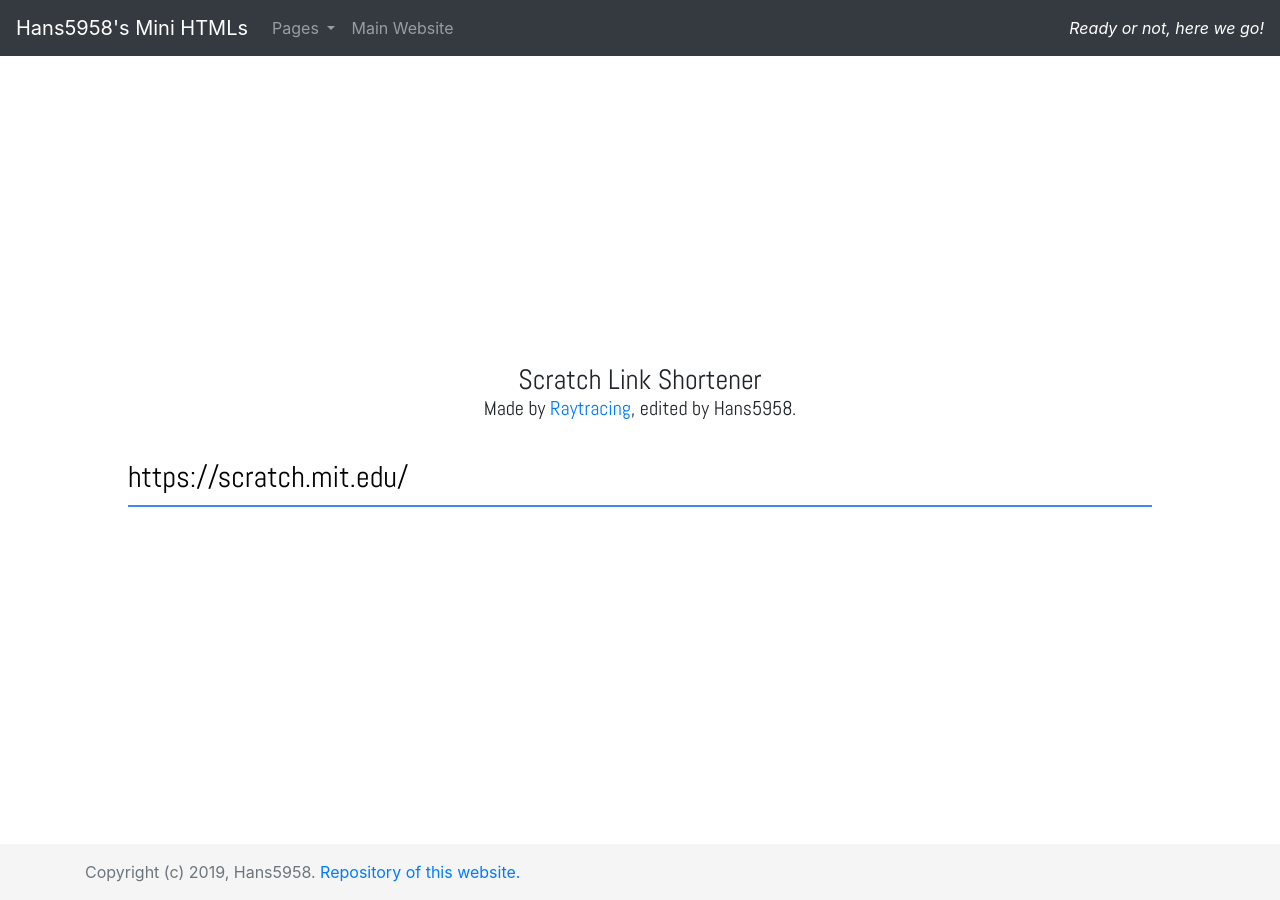
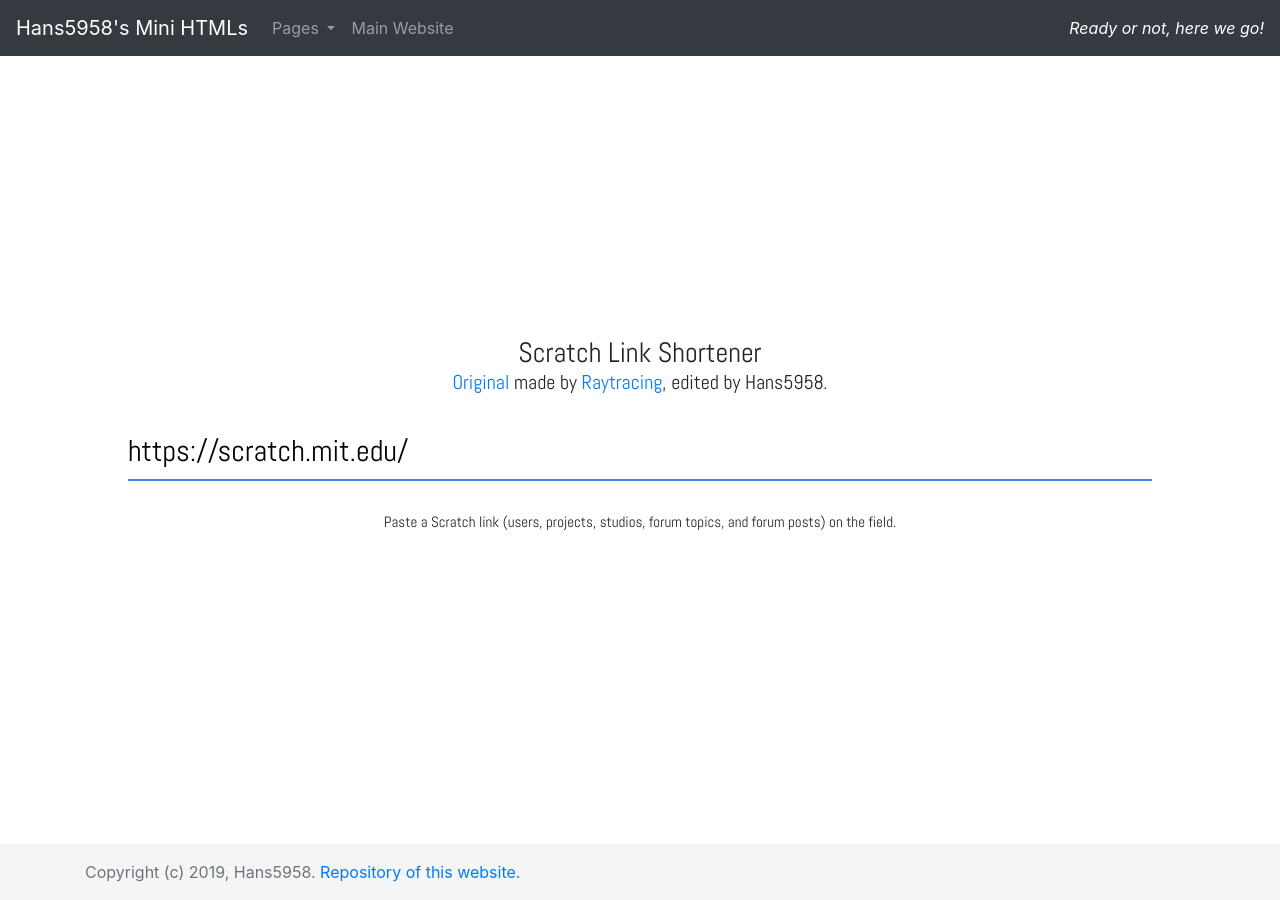
Before and after one commit to Hans5958/mini-htmls, a Jekyll site: the page built from scratch-link-shortener.html, in a window 1280 px wide. Built offline with Jekyll 4.4.1, drawn with Linux system fonts in a browser that asks for light colours; comment, search, counter and statistics services are not loaded; a style sheet for code colours, icons or effects is not loaded; some of the changed lines change nothing that is shown.

Commit message:
Code cleanup and update to Scratch Link Shortener

```diff
--- a/scratch-link-shortener.html
+++ b/scratch-link-shortener.html
@@ -8,40 +8,55 @@
 <style>
 	#maindata {
 		font-family: 'Abel';
-		font-size:30px;
+		font-size: 30px;
 		text-align: center;
-		display:table-cell;
-		vertical-align:middle;
+		display: table-cell;
+		vertical-align: middle;
 		height: calc(100vh - 160px);
 		width: 100vw;
-		border:none;
+		border: none;
 	}
-	h3, h5, .redirect {
+
+	h3,
+	h5,
+	.redirect {
 		margin: 0
 	}
+
 	p {
 		margin-top: 30px
 	}
+
+	#help {
+		font-size: 50%
+	}
+
 	body {
 		vertical-align: middle;
 		margin: 0
 	}
+
 	input {
 		font-family: 'Abel';
-		padding:35px 0px 5px;
+		padding: 35px 0px 5px;
 		width: 80vw;
-		font-size:30px;
-		border:none;
+		font-size: 30px;
+		border: none;
 		border-bottom: 2px solid #4287f5;
 	}
+
 	button:hover {
-		transition-duration:0.5s;
-		background-color:#1d6ef0;
+		transition-duration: 0.5s;
+		background-color: #1d6ef0;
 	}
+
 	button:focus {
 		outline: none;
 	}
-	input:focus {outline:none;}
+
+	input:focus {
+		outline: none;
+	}
 </style>
 
 <div id="maindata">
@@ -50,27 +65,28 @@
 	<button id="button">Get Link</button>
 	-->
 	<h3>Scratch Link Shortener</h3>
-	<h5>Made by <a href="https://scratch.mit.edu/users/Raytracing">Raytracing</a>, edited by Hans5958.</h5>
+	<h5><a href="https://scrc.tk">Original</a> made by <a href="https://scratch.mit.edu/users/Raytracing">Raytracing</a>, edited by Hans5958.</h5>
 	<input id="input" value="https://scratch.mit.edu/"></input>
+	<p id="help">Paste a Scratch link (users, projects, studios, forum topics, and forum posts) on the field.</p>
 	<p id="output"></p>
 </div>
 <br>
 
 <script>
+	// Preparing variables.
 
-const alpha = ["!","\"","#","$","&","\'","(",")","*","+",",","-",".","0","1","2","3","4","5","6","7","8","9",":",";","<","=",">","?","@","A","B","C","D","E","F","G","H","I","J","K","L","M","N","O","P","Q","R","S","T","U","V","W","X","Y","Z","[","\\","]","^","_","`","a","b","c","d","e","f","g","h","i","j","k","l","m","n","o","p","q","r","s","t","u","v","w","x","y","z","{","|","}","~"];
-const profilealpha = ["-","_","1","2","3","4","5","6","7","8","9","0","a","b","c","d","e","f","g","h","i","j","k","l","m","n","o","p","q","r","s","t","u","v","w","x","y","z"];
+	const alpha = ["!", "\"", "#", "$", "&", "\'", "(", ")", "*", "+", ",", "-", ".", "0", "1", "2", "3", "4", "5", "6", "7", "8", "9", ":", ";", "<", "=", ">", "?", "@", "A", "B", "C", "D", "E", "F", "G", "H", "I", "J", "K", "L", "M", "N", "O", "P", "Q", "R", "S", "T", "U", "V", "W", "X", "Y", "Z", "[", "\\", "]", "^", "_", "`", "a", "b", "c", "d", "e", "f", "g", "h", "i", "j", "k", "l", "m", "n", "o", "p", "q", "r", "s", "t", "u", "v", "w", "x", "y", "z", "{", "|", "}", "~"];
+	const profilealpha = ["-", "_", "1", "2", "3", "4", "5", "6", "7", "8", "9", "0", "a", "b", "c", "d", "e", "f", "g", "h", "i", "j", "k", "l", "m", "n", "o", "p", "q", "r", "s", "t", "u", "v", "w", "x", "y", "z"];
 	const type = ["users", "projects", "studios", "discuss/topic", "discuss/post"]
+	//	const shortDomain = location.href.slice(location.protocol.length + 2)
+	const shortDomain = "scrc.us.to"
+	let firstTimeHelpHidden = false
 
 	const inputField = document.getElementById("input")
 	const outputField = document.getElementById("output")
 
-function redirect(x) {
-	if (x) {
-		document.getElementById("maindata").innerHTML = "<p class=\"redirect\">Redirecting to...</p><p class=\"redirect\">" + x + "</p>"
-		document.location = x
-	}
-}
+	// This whole part is for the short URl encoding and decoding.
+	// It has been broken to several functions (or objects) for a better understanding.
 
 	const shortID = {
 		encode(array) {
@@ -105,12 +121,9 @@
 	const encode = {
 		numerical(value) {
 			var encode = "";
-		for (var i = 0; i < 555; i++) {
-			if (value > 0) {
-				console.log(value%alpha.length)
-				encode = encode+alpha[(value%alpha.length)];
-			}
-			value = (value-value%alpha.length)/alpha.length;
+			while (value > 0) {
+				encode = encode + alpha[(value % alpha.length)];
+				value = (value - value % alpha.length) / alpha.length;
 			}
 			return encode
 		},
@@ -118,16 +131,14 @@
 		profile(value) {
 			var userID = 0;
 			var multi = 1;
-		for (var i = 0;i<value.length;i++) {
-			userID += multi*(profilealpha.indexOf(value[i].toLowerCase()));
+			for (var i = 0; i < value.length; i++) {
+				userID += multi * (profilealpha.indexOf(value[i].toLowerCase()));
 				multi *= profilealpha.length;
 			}
 			var encode = "";
-		for (var i = 0; i < 15; i++) {
-			if (userID > 0 || i == 0) {
-				encode = encode+alpha[(userID%alpha.length)];
-			}
-			userID = (userID-userID%alpha.length)/alpha.length;
+			while (userID > 0) {
+				encode = encode + alpha[(userID % alpha.length)];
+				userID = (userID - userID % alpha.length) / alpha.length;
 			}
 			return encode
 		}
@@ -139,8 +150,8 @@
 			// decode project data
 			var decode = 0;
 			var multi = 1;
-		for (var i = 0;i<value.length;i++) {
-			decode += multi*(alpha.indexOf(value[i]));
+			for (var i = 0; i < value.length; i++) {
+				decode += multi * (alpha.indexOf(value[i]));
 				multi *= alpha.length
 			}
 
@@ -151,16 +162,14 @@
 			// decode profile data
 			var userID = 0;
 			var multi = 1;
-		for (var i = 0;i<value.length;i++) {
-			userID += (alpha.indexOf(value[i]))*multi
+			for (var i = 0; i < value.length; i++) {
+				userID += (alpha.indexOf(value[i])) * multi
 				multi *= alpha.length
 			}
 			var decode = "";
-		for (var i = 0; i < 15; i++) {
-			if (userID > 0 || i == 0) {
-				decode += profilealpha[(userID%profilealpha.length)]
-			}
-			userID = (userID-(userID%profilealpha.length))/profilealpha.length;
+			while (userID > 0) {
+				decode += profilealpha[(userID % profilealpha.length)]
+				userID = (userID - (userID % profilealpha.length)) / profilealpha.length;
 			}
 
 			return decode
@@ -170,10 +179,19 @@
 	function getURL(link) {
 		outputDest = convURL.toDest(link)
 		if (outputDest[0] === "users") {
-		return location.href.slice(location.protocol.length + 2) + "?" + encode.profile(outputDest[1])
+			return shortDomain + "?" + encode.profile(outputDest[1])
 		} else {
 			outputID = shortID.encode(outputDest)
-		return location.href.slice(location.protocol.length + 2) + "#" + encode.numerical(outputID)
+			return shortDomain + "#" + encode.numerical(outputID)
+		}
+	}
+
+	// Redirecting when a short ID hash present.
+
+	function redirect(x) {
+		if (x) {
+			document.getElementById("maindata").innerHTML = "<p class=\"redirect\">Redirecting to...</p><p class=\"redirect\">" + x + "</p>"
+			document.location = x
 		}
 	}
 
@@ -193,6 +211,19 @@
 
 	}
 
+	// window.onhashchange = () => {
+	// 	redirect(convURL.toURL(shortID.decode(decode.numerical(location.hash))))
+	// }
+
+	// Updating short URL with event listeners instead of a button.
+
+	function updateOutput(link) {
+		if (!firstTimeHelpHidden) {
+			document.getElementById("help").style.display = "none"
+		}
+		outputField.innerHTML = getURL(link)
+	}
+
 	inputField.onpaste = (e) => {
 		var clipboardData, pastedData;
 		e.stopPropagation();
@@ -201,7 +232,7 @@
 		pastedData = clipboardData.getData('Text');
 		if (pastedData.slice(0, 24) === "https://scratch.mit.edu/") {
 			inputField.value = pastedData
-		outputField.innerHTML = getURL(pastedData)
+			updateOutput(pastedData)
 		} else {
 			inputField.value += pastedData
 		}
@@ -211,16 +242,7 @@
 		if (inputField.value.slice(0, 24) !== "https://scratch.mit.edu/") {
 			inputField.value = "https://scratch.mit.edu/"
 		} else {
-		outputField.innerHTML = getURL(inputField.value)
+			updateOutput(inputField.value)
 		}
 	}
-
-document.getElementById("button").onclick = () => {
-	outputField.innerHTML = getURL(inputField.value)
-}
-
-window.onhashchange = () => {
-	redirect(convURL.toURL(shortID.decode(decode.numerical(location.hash))))
-}
-
 </script>
```
Lines whose indentation alone changed are shown as unchanged.
